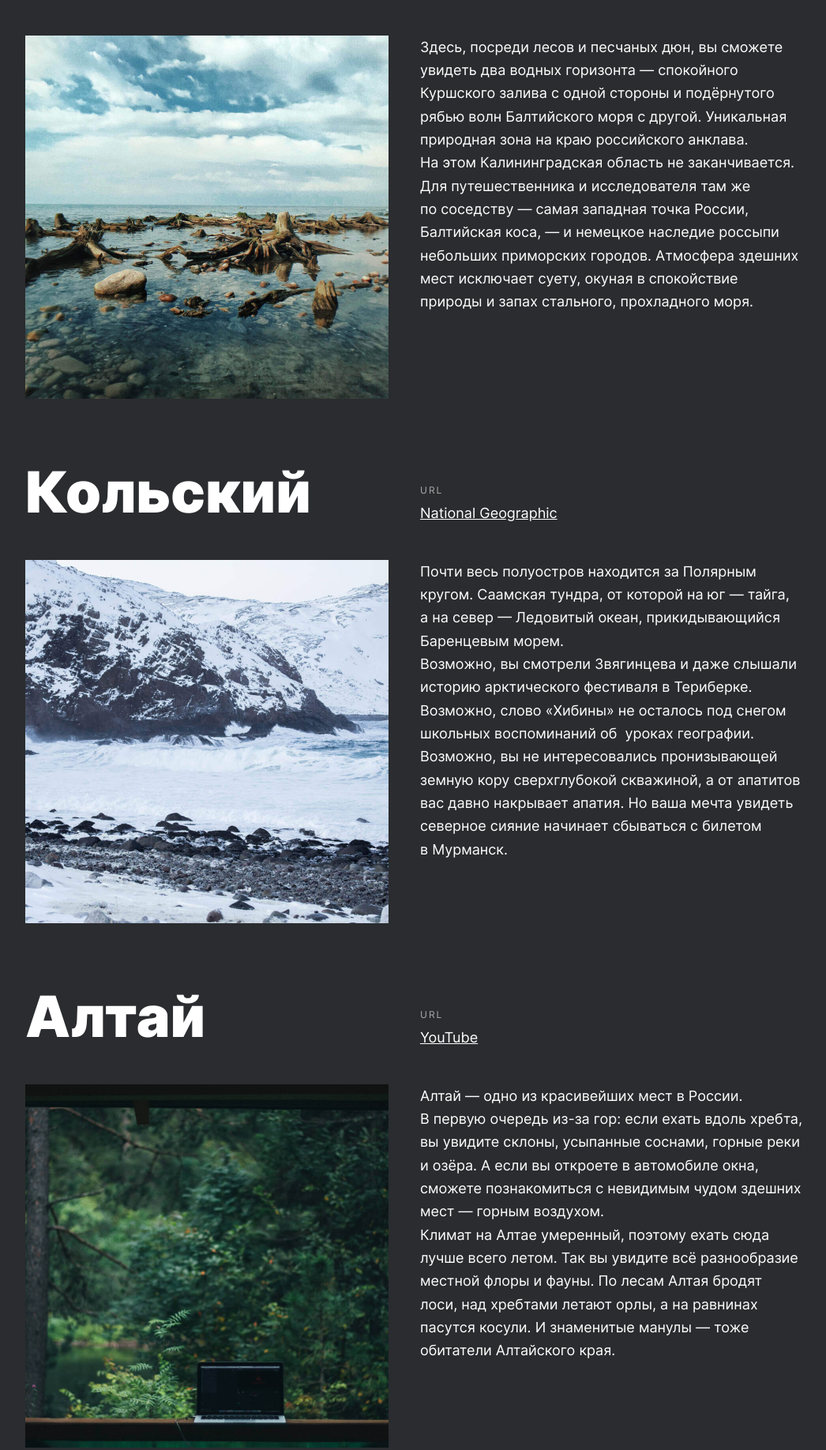
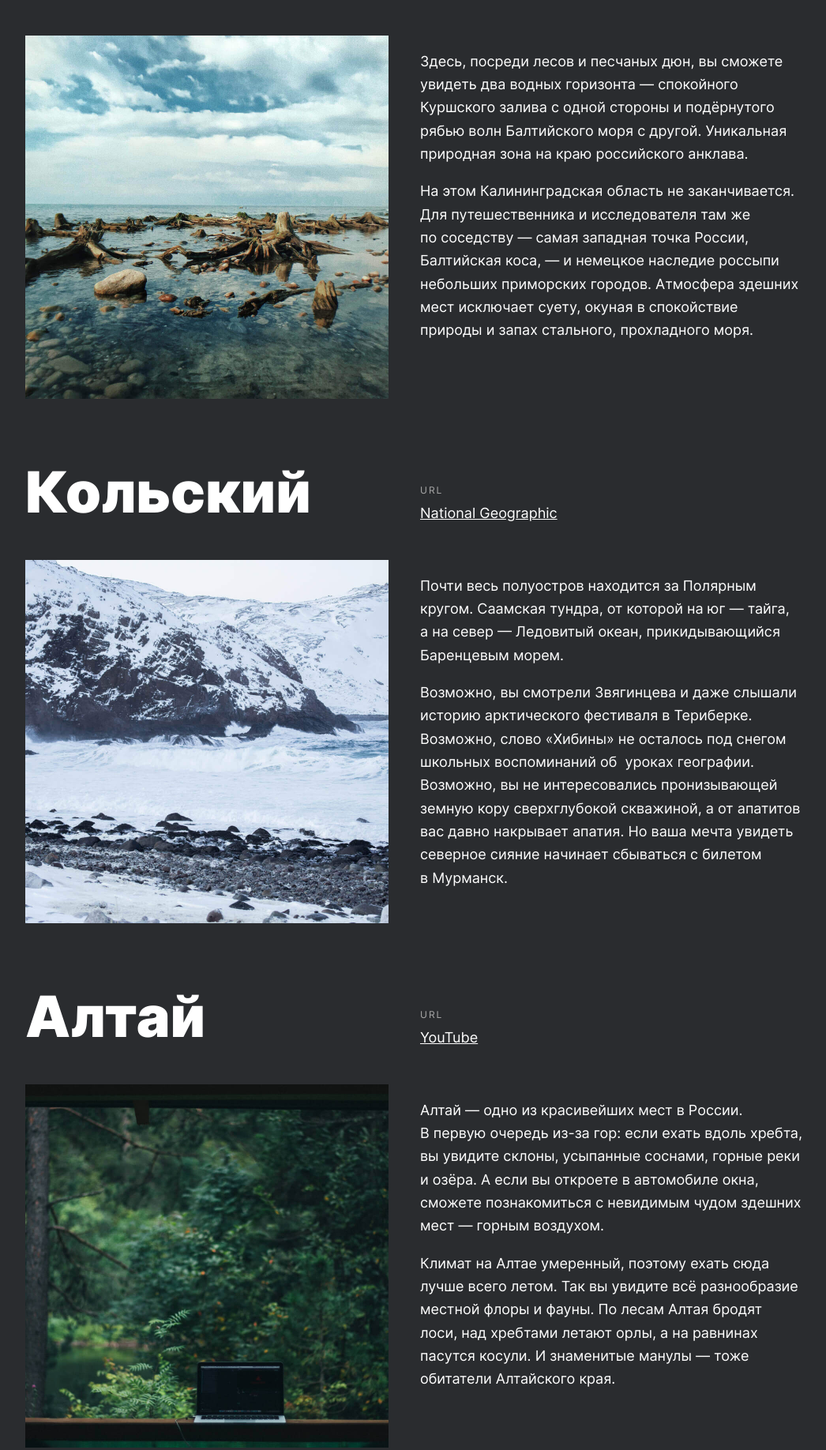
Before and after one commit to EkaterinaGritsenko/russian-travel, a plain HTML site: page index.html in a window 1280 px wide. Shown: the part 2673-4509 px from the top of the page at 79% size, without its empty margins (116-1162 px from the left). Drawn offline with Linux system fonts and the light colour scheme.

Commit message:
Победила PP

```diff
--- a/blocks/footer/__link/footer__link.css
+++ b/blocks/footer/__link/footer__link.css
@@ -8,7 +8,7 @@
   padding: 0;
 }
 
-@media (max-width: 439px) {
+@media (max-width: 767px) {
   .footer__link {
     font-size: 24px;
     line-height: 24px;
--- a/blocks/footer/__links/footer__links.css
+++ b/blocks/footer/__links/footer__links.css
@@ -11,5 +11,6 @@
 @media (max-width: 767px) {
   .footer__links {
     flex-direction: column;
+    gap: 32px;
   }
 }
--- a/index.html
+++ b/index.html
@@ -60,14 +60,14 @@
         </div>
         <img class="place__image" src="./images/place-kosa.jpg" alt="Куршская коса">
         <div class="paragraphs">
-          <article class="place__paragraph">
+          <p class="place__paragraph">
               Здесь, посреди лесов и&nbsp;песчаных дюн, вы&nbsp;сможете увидеть два водных горизонта&nbsp;&mdash; спокойного Куршского залива с&nbsp;одной стороны и&nbsp;подёрнутого рябью волн Балтийского моря с&nbsp;другой. Уникальная природная зона на&nbsp;краю российского анклава.
-          </article>
-          <article class="place__paragraph">
+          </p>
+          <p class="place__paragraph">
                      На&nbsp;этом Калининградская область не&nbsp;заканчивается. Для путешественника
                    и&nbsp;исследователя там&nbsp;же по&nbsp;соседству&nbsp;&mdash; самая западная точка России, Балтийская коса,&nbsp;&mdash; и&nbsp;немецкое наследие россыпи небольших приморских городов. Атмосфера здешних мест исключает суету, окуная в&nbsp;спокойствие природы
               и&nbsp;запах стального, прохладного моря.
-          </article>
+          </p>
         </div>
         </div>
         <div class="place">
@@ -78,15 +78,15 @@
           </div>
           <img class="place__image" src="./images/place-kolsky.jpg" alt="Кольский полуостров">
           <div class="paragraphs">
-            <article class="place__paragraph">
+            <p class="place__paragraph">
             Почти весь полуостров находится за&nbsp;Полярным кругом. Саамская тундра,
                от&nbsp;которой на&nbsp;юг&nbsp;&mdash; тайга, а&nbsp;на&nbsp;север&nbsp;&mdash; Ледовитый океан, прикидывающийся Баренцевым морем.
-            </article>
-           <article class="place__paragraph">
+            </p>
+           <p class="place__paragraph">
             Возможно, вы&nbsp;смотрели Звягинцева и&nbsp;даже слышали историю арктического фестиваля
              в&nbsp;Териберке. Возможно, слово &laquo;Хибины&raquo; не&nbsp;осталось под снегом школьных воспоминаний об&nbsp;
            уроках географии. Возможно, вы&nbsp;не&nbsp;интересовались пронизывающей земную кору сверхглубокой скважиной, а&nbsp;от&nbsp;апатитов вас давно накрывает апатия. Но&nbsp;ваша мечта увидеть северное сияние начинает сбываться с&nbsp;билетом в&nbsp;Мурманск.
-           </article>
+           </p>
           </div>
         </div>
         <div class="place">
@@ -97,12 +97,12 @@
           </div>
           <img class="place__image" src="./images/place-altai.jpg" alt="Алтай">
           <div class="paragraphs">
-            <article class="place__paragraph">Алтай&nbsp;&mdash; одно из&nbsp;красивейших мест
+            <p class="place__paragraph">Алтай&nbsp;&mdash; одно из&nbsp;красивейших мест
               в&nbsp;России. В&nbsp;первую очередь из-за гор: если ехать вдоль хребта, вы&nbsp;увидите склоны, усыпанные соснами, горные реки и&nbsp;озёра.
               А&nbsp;если вы&nbsp;откроете в&nbsp;автомобиле окна, сможете познакомиться с&nbsp;невидимым чудом здешних мест&nbsp;&mdash; горным воздухом.
-            </article>
-            <article class="place__paragraph">Климат на&nbsp;Алтае умеренный, поэтому ехать сюда лучше всего летом. Так вы&nbsp;увидите всё разнообразие местной флоры и&nbsp;фауны. По&nbsp;лесам Алтая бродят лоси, над хребтами летают орлы, а&nbsp;на&nbsp;равнинах пасутся косули. И&nbsp;знаменитые манулы&nbsp;&mdash; тоже обитатели Алтайского края.
-           </article>
+            </p>
+            <p class="place__paragraph">Климат на&nbsp;Алтае умеренный, поэтому ехать сюда лучше всего летом. Так вы&nbsp;увидите всё разнообразие местной флоры и&nbsp;фауны. По&nbsp;лесам Алтая бродят лоси, над хребтами летают орлы, а&nbsp;на&nbsp;равнинах пасутся косули. И&nbsp;знаменитые манулы&nbsp;&mdash; тоже обитатели Алтайского края.
+           </p>
           </div>
         </div>
         <div class="place">
@@ -113,11 +113,11 @@
           </div>
           <img class="place__image" src="./images/place-winter-baikal.jpg" alt="Байкал">
           <div class="paragraphs">
-            <article class="place__paragraph">Всем известен Байкал как крупнейшее озеро в&nbsp;мире. Многие также знают, что это самый большой источник пресной воды и&nbsp;одно из&nbsp;красивейших мест в&nbsp;России.
-            </article>
-            <article class="place__paragraph">Конечно, это всё так. Но&nbsp;Байкал ещё идеальное место для соревнований по&nbsp;скийорингу. Это такой вид спорта, когда лыжник привязывает себя к&nbsp;мотоциклу,
+            <p class="place__paragraph">Всем известен Байкал как крупнейшее озеро в&nbsp;мире. Многие также знают, что это самый большой источник пресной воды и&nbsp;одно из&nbsp;красивейших мест в&nbsp;России.
+            </p>
+            <p class="place__paragraph">Конечно, это всё так. Но&nbsp;Байкал ещё идеальное место для соревнований по&nbsp;скийорингу. Это такой вид спорта, когда лыжник привязывает себя к&nbsp;мотоциклу,
             и&nbsp;тандем старается развить как можно б&oacute;льшую скорость на&nbsp;льду. В&nbsp;марте 2019 года на&nbsp;фестивале &laquo;Байкальская миля&raquo; был поставлен мировой рекорд&nbsp;&mdash; 197.011&nbsp;км/ч.
-            </article>
+            </p>
           </div>
         </div>
         <div class="place">
@@ -128,11 +128,11 @@
           </div>
           <img class="place__image" src="./images/place-karelia.jpg" alt="Карелия">
           <div class="paragraphs">
-            <article class="place__paragraph">Сибирь заканчивается не&nbsp;на&nbsp;Урале,
+            <p class="place__paragraph">Сибирь заканчивается не&nbsp;на&nbsp;Урале,
             а&nbsp;в&nbsp;Карелии: образующая тайгу сибирская лиственница не&nbsp;растёт западнее Водлозера. Зато здесь она вымахивает
             на&nbsp;30&nbsp;метров&nbsp;&mdash; леса карельских национальных парков из-за непроходимых болот никогда не&nbsp;знали топора. Некоторым соснам уже больше чем полтысячелетия. Прикоснитесь к&nbsp;живому существу, видевшему солнце раньше, чем увидал его Иван Грозный. В&nbsp;девственном лесу на&nbsp;сотню километров не&nbsp;встретишь тропы.
             А&nbsp;на&nbsp;редких тропинках деревья в&nbsp;паре метров от&nbsp;земли помечены медвежьими когтями. Чтобы все знали, кто тут хозяин.
-            </article>
+            </p>
         </div>
       </div>
     </section>
```
